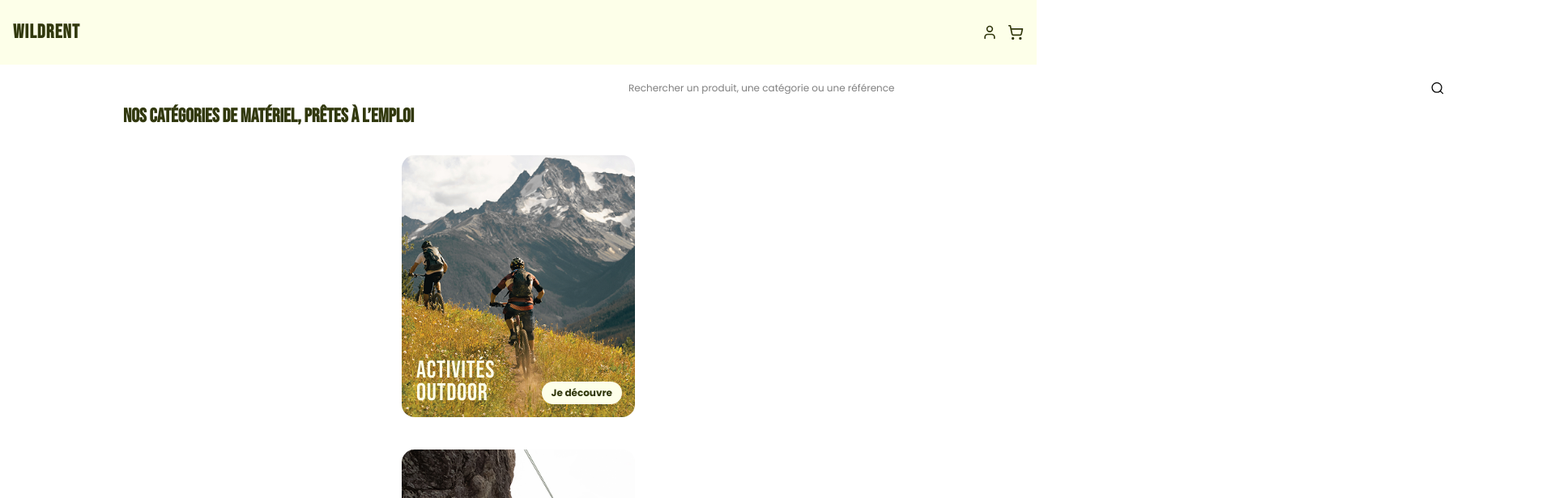
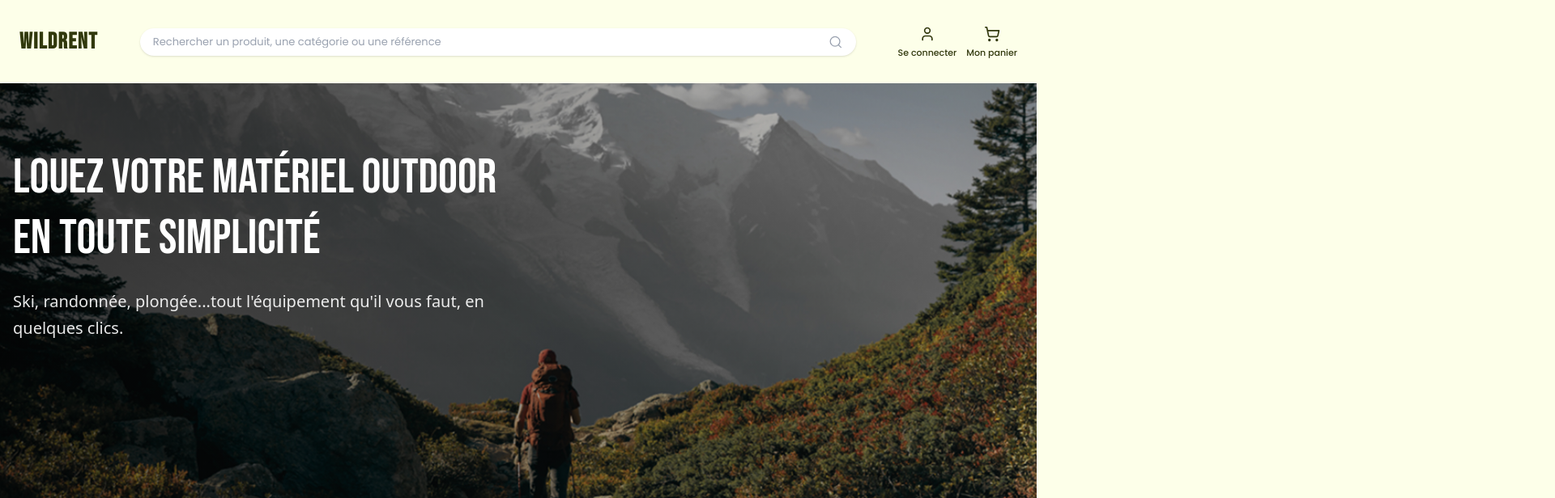
Before and after one commit to WildCodeSchool/2025-03-wns-green-WildRent, a React (Vite) app in the folder frontend/: page / in a window 1280 px wide. Shown: the top 616 px of the page at 81% size, 1920 px wide, since content can reach past the window. Built offline with nearby package versions, Linux system fonts and the light colour scheme.

Commit message:
feat(home): connect HomePage to router and remove duplicated layout structure

```diff
--- a/frontend/src/components/CategoryCard/ProductDetails/ProductDescriptionDetails.tsx
+++ /dev/null
@@ -1,68 +0,0 @@
-import React, { useState } from "react";
-
-	type Props = {
-		title: string;
-		brand: string;
-		pricePerDay: number;
-		ref: string;
-		description: string;
-		colors: string[];
-		sizes: string[];
-	};
-
-	export default function ProductDescription({
-		title,
-		brand,
-		pricePerDay,
-		ref,
-		description,
-		colors,
-		sizes,
-	}: Readonly<Props>) {
-		const [color, setColor] = useState("");
-		const [size, setSize] = useState("");
-
-  return (
-
-		<section className="w-full">
-      <h1 className="text-3xl font-bold text-[var(--color-secondary)]">{title}</h1>
-      <p className="mt-1 text-sm text-[var(--color-secondary)]">{brand}</p>
-      <p className="mt-2 text-2xl font-bold [var(--color-secondary)]">{pricePerDay}€/jour</p>
-      <p className="mt-2 text-sm text-[var(--color-primary)]">Ref: {ref}</p>
-
-      <div className="mt-5 rounded-2xl bg-[var(--color-secondary)] p-5 text-[[var(--color-background)]">
-        <h2 className="font-bold uppercase text-[[var(--color-background)]">DESCRIPTION PRODUIT</h2>
-        <p className="mt-2 text-sm ">{description}</p>
-      </div>
-
-      <div className="mt-6">
-        <label className="block text-sm text-[#31380d]">Sélectionner une couleur</label>
-        <select
-          value={colors}
-          onChange={(e) => setColor(e.target.value)}
-          className="mt-2 w-full rounded-xl border border-[var(--color-secondary)] bg-white px-4 py-3"
-        >
-          <option value="">Choisir une couleur</option>
-        </select>
-      </div>
-
-      <div className="mt-5">
-        <label className="block text-sm text-[var(--color-secondary)]">Sélectionner une taille</label>
-        <select
-          value={sizes}
-          onChange={(e) => setSize(e.target.value)}
-          className="mt-2 w-full rounded-xl border border-[var(--color-secondary)] bg-white px-4 py-3"
-        >
-          <option value="">Choisir une taille</option>
-        </select>
-      </div>
-
-      <button
-        disabled={!color || !size}
-        className="mt-6 w-full rounded-xl bg-[#87a700] py-3 font-bold text-[#fdffe9] disabled:opacity-50"
-      >
-        AJOUTER AU PANIER
-      </button>
-    </section>
-  );
-}
--- a/frontend/src/main.tsx
+++ b/frontend/src/main.tsx
@@ -3,12 +3,12 @@ import { createRoot } from 'react-dom/client'
 import './index.css'
 // import App from './App.tsx'
 import { createBrowserRouter, RouterProvider } from 'react-router'
-import { CategoryGrid } from './components/CategoryGrid'
 import { ApolloClient, HttpLink, InMemoryCache } from '@apollo/client'
 import { ApolloProvider } from '@apollo/client/react'
 import { Layout } from './pages/Layout.tsx'
 import { ProductPages } from './pages/ProductsPages.tsx'
 import ProductDetailsPage from './pages/ProductDetailsPage.tsx'
+import { HomePage } from "./pages/Home/HomePage";
 
 
 const client = new ApolloClient({
@@ -22,7 +22,7 @@ const router = createBrowserRouter([
     element: <Layout/>,
     children :
     [
-      { index: true, element: <CategoryGrid/> },
+      { index: true, element: <HomePage /> },
       { path: "products", element: <ProductPages/> },
       { path: "products/details", element: <ProductDetailsPage/> }
 
--- /dev/null
+++ b/frontend/src/pages/Home/Hero.tsx
@@ -0,0 +1,29 @@
+export default function Hero() {
+  return (
+    <section
+      className="relative min-h-[85vh] w-full bg-cover bg-center flex items-start"
+      style={{
+        backgroundImage: "url('/images/hero-bg.png')",
+      }}
+    >
+      {/* Overlay */}
+      <div className="absolute inset-0 bg-gradient-to-r from-black/60 via-black/40 to-black/20" />
+
+      {/* Content */}
+      <div className="relative z-10 w-full max-w-7xl mx-auto px-4 pt-12 lg:pt-16 xl:pt-20">
+        <div className="max-w-2xl text-white">
+          <h1 className="font-title text-4xl sm:text-5xl lg:text-6xl leading-tight">
+            Louez votre matériel outdoor
+            <br />
+            en toute simplicité
+          </h1>
+
+          <p className="mt-6 text-lg sm:text-xl font-medium leading-relaxed text-white/90">
+            Ski, randonnée, plongée...tout l'équipement qu'il vous faut, en
+            quelques clics.
+          </p>
+        </div>
+      </div>
+    </section>
+  );
+}
--- /dev/null
+++ b/frontend/src/pages/Home/HomePage.tsx
@@ -0,0 +1,11 @@
+import { CategoryGrid } from "../../components/CategoryGrid";
+import Hero from "./Hero";
+
+export const HomePage = () => {
+  return (
+    <>
+      <Hero />
+      <CategoryGrid />
+    </>
+  );
+};
--- a/frontend/src/pages/HomePage.tsx
+++ /dev/null
@@ -1,17 +0,0 @@
-import { CategoryGrid } from "../components/CategoryGrid";
-import { Navbar } from "../components/Navbar";
-import { Footer } from "../components/Footer";
-
-export const HomePage = () => {
-  return (
-    <div className="min-h-screen flex flex-col bg-[#fdffe9]">
-      <Navbar />
-
-      <main className="flex-1">
-        <CategoryGrid />
-      </main>
-
-      <Footer />
-    </div>
-  );
-};
--- a/frontend/src/pages/Layout.tsx
+++ b/frontend/src/pages/Layout.tsx
@@ -3,13 +3,13 @@ import { Navbar } from "../components/Navbar"
 import { Footer } from "../components/Footer"
 
 export const Layout = () => {
-    return(
-        <>
-            <Navbar/>
-            <main>
-                <Outlet/>
-            </main>
-            <Footer />
-        </>
-    )
-}
+  return (
+    <div className="min-h-screen flex flex-col bg-[var(--beige)]">
+      <Navbar />
+      <main className="flex-1">
+        <Outlet />
+      </main>
+      <Footer />
+    </div>
+  );
+};
```
Also changed, not shown: frontend/public/images/hero-bg.png (added).
